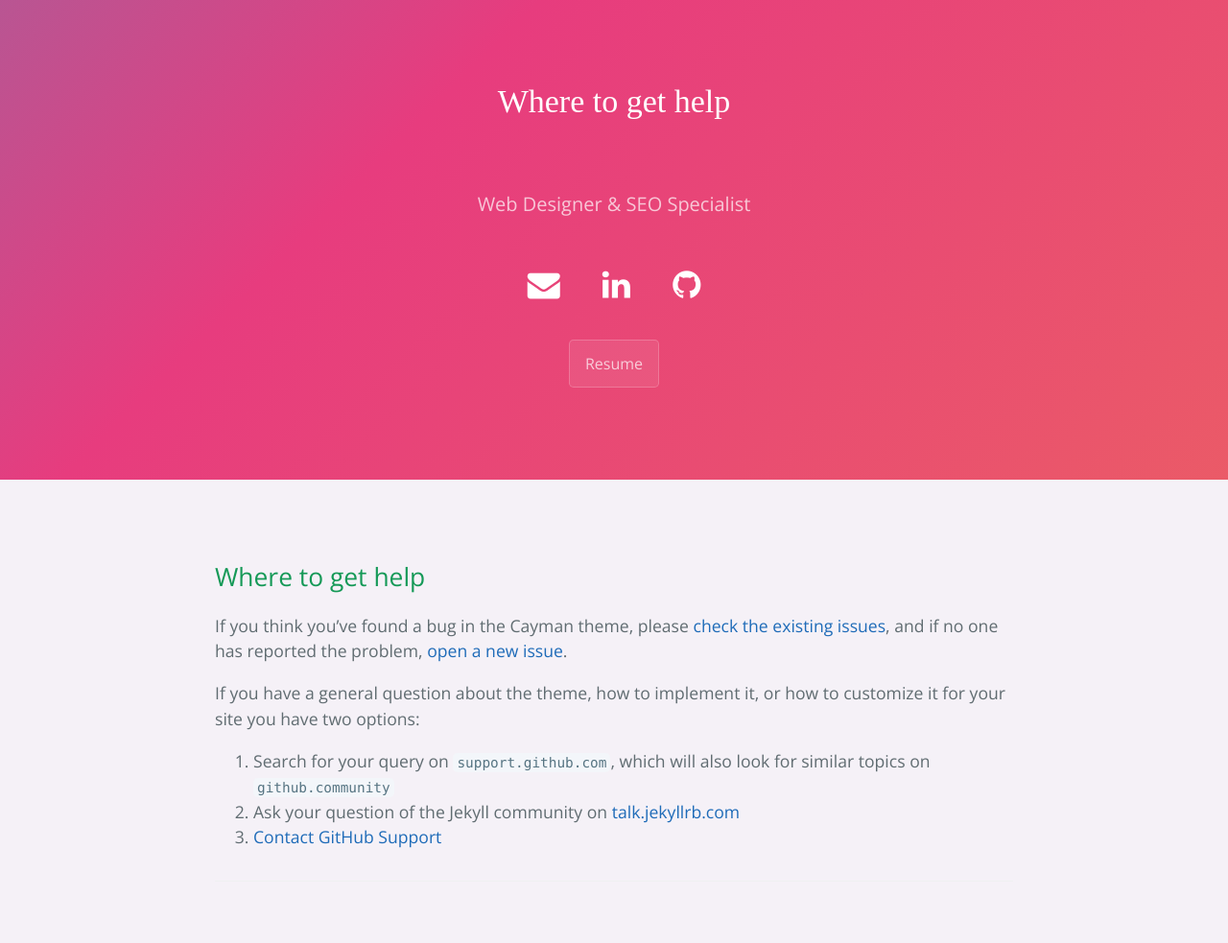
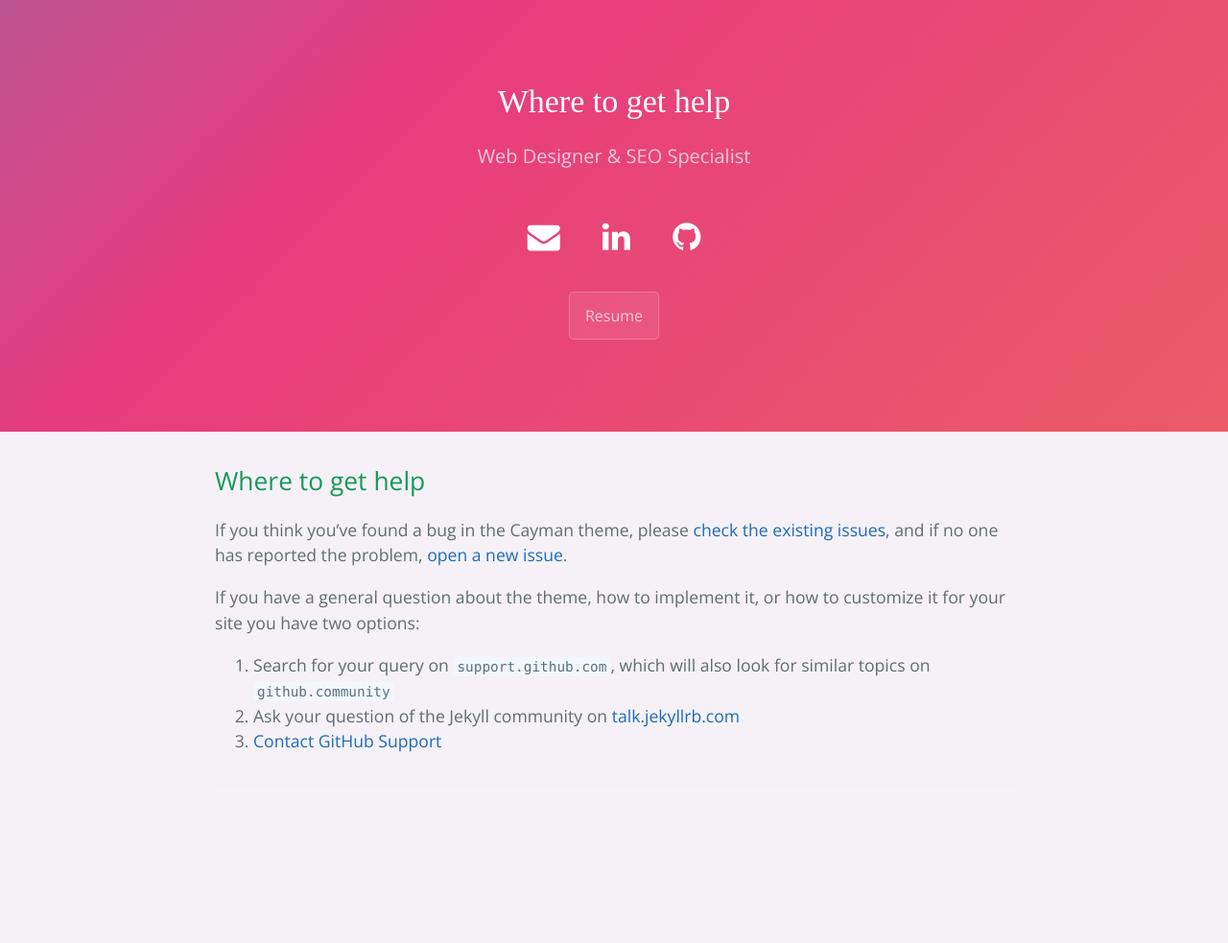
Before and after one commit to 0460208/amandamartel, a Jekyll site: the page built from docs/SUPPORT.md, in a window 1280 px wide. Shown: the whole page at 96% size. Built offline with Jekyll 4.4.1, drawn with Linux system fonts in a browser that asks for light colours; nearby versions of some CDN libraries; our own code applies the rules of GitHub Pages for plain Markdown files; after the commit the page ends 900 px from its top, so only the background shows below that.

Commit message:
Update style.scss

```diff
--- a/assets/css/style.scss
+++ b/assets/css/style.scss
@@ -9,17 +9,12 @@
     text-align: center;
 }
 
-
 .project-name {
 	font-family: "Yeseva One", serif;
 	font-weight: 400;
 	font-style: normal;
 	font-size: 34px;
   }
-
-#portfolio-body h2 {
-	padding-top: 50px;
-}
 
  /* body */
 .container {
```
